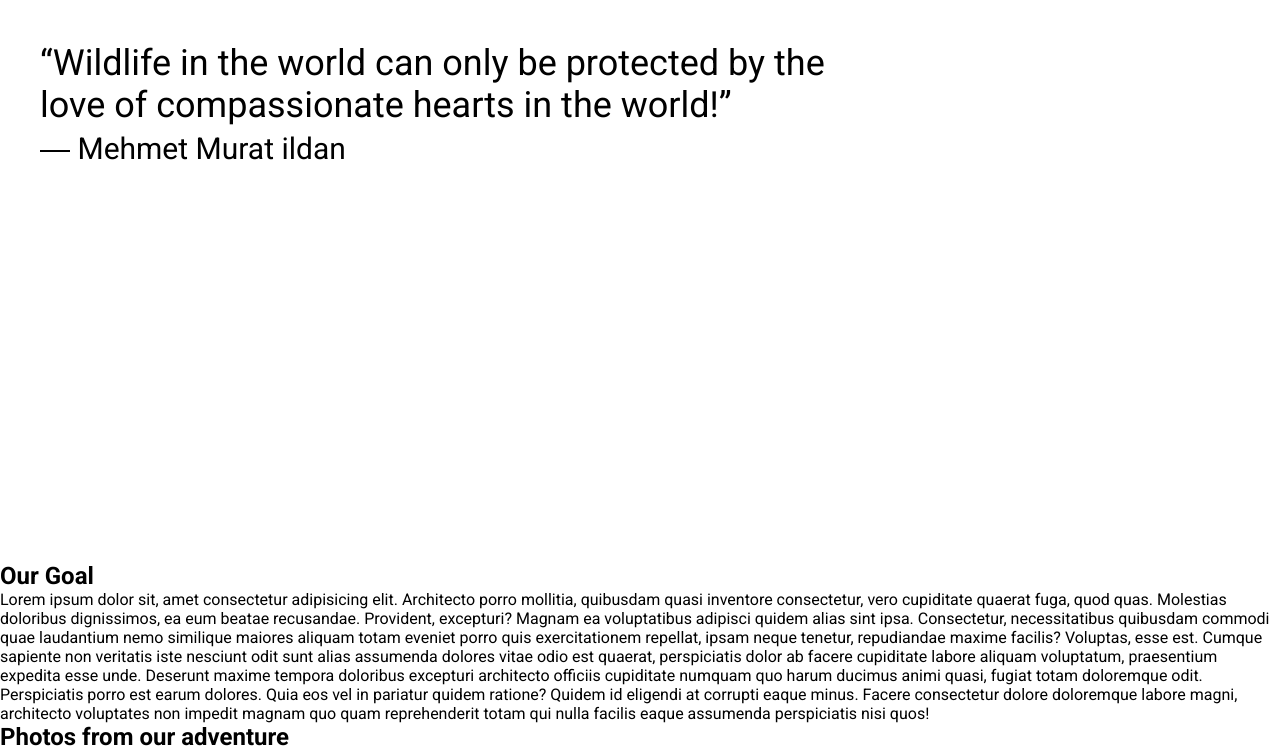
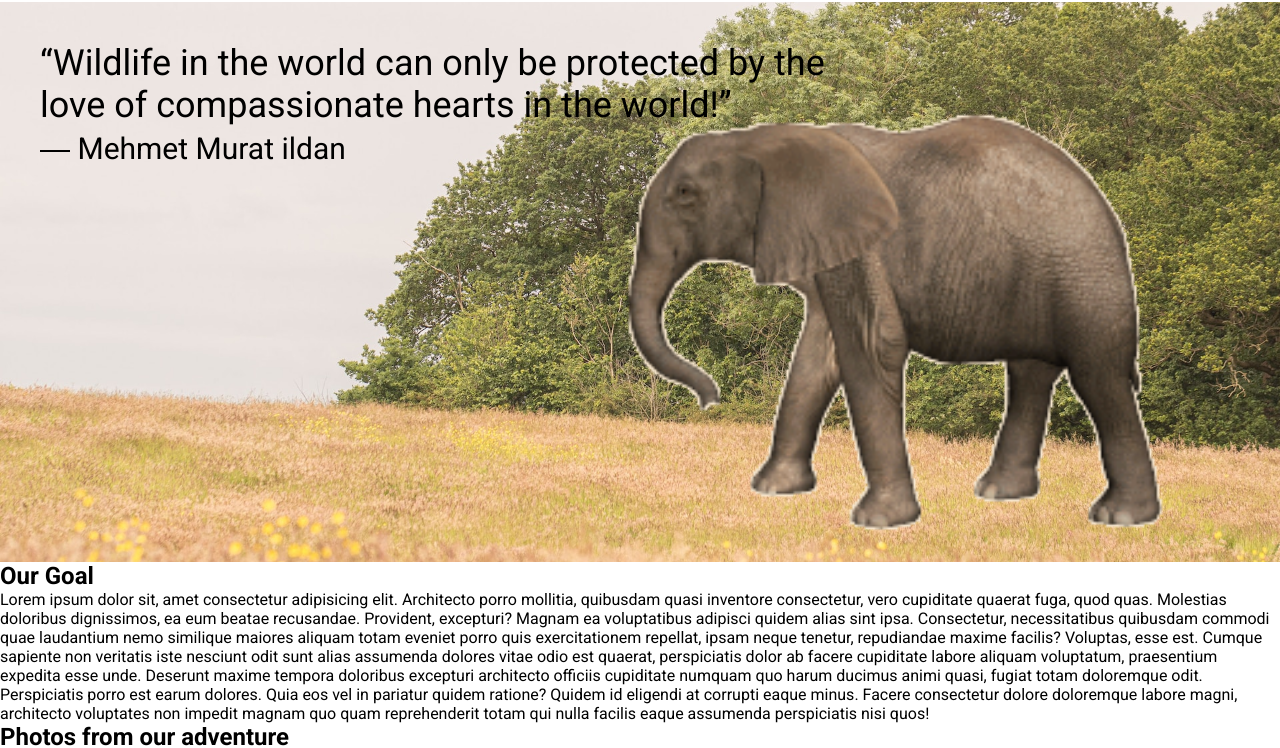
Before and after one commit to UtopicUnicorn995/wildlife-blog, a plain HTML site: page index.html in a window 1280 px wide. Shown: the part 85-833 px from the top of the page. Drawn offline with Linux system fonts and the light colour scheme; the site is published under a folder, as on GitHub Pages, so addresses that start at the root find nothing.

Commit message:
wildlife-blog: changed directory

```diff
--- a/index.html
+++ b/index.html
@@ -33,7 +33,7 @@
                     <small>― Mehmet Murat ildan</small>
                 </div>
             </div>
-            <img class="elephant-img" src="/assets/walking-elephant.gif" alt="">
+            <img class="elephant-img" src="./assets/walking-elephant.gif" alt="">
         </section>
 
         <section id="goal">
--- a/style.css
+++ b/style.css
@@ -28,7 +28,7 @@ header nav ul{
 }
 
 #keyVisual{
-    background-image: url(/assets/david-griffiths-iYGE0T3fYas-unsplash.jpg);
+    background-image: url(./assets/david-griffiths-iYGE0T3fYas-unsplash.jpg);
     background-position: center;
     background-repeat: no-repeat;
     background-size: cover;
```
